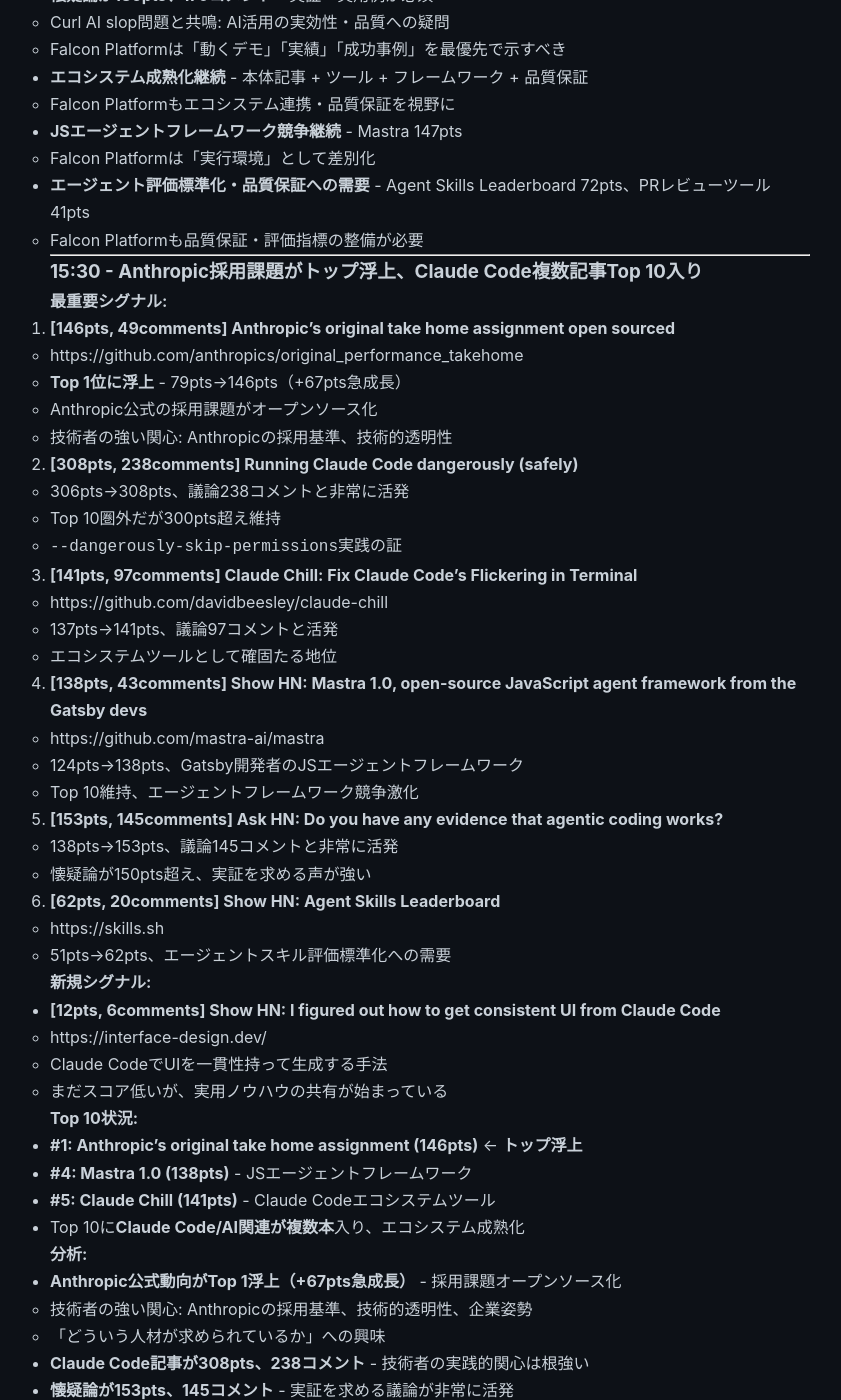
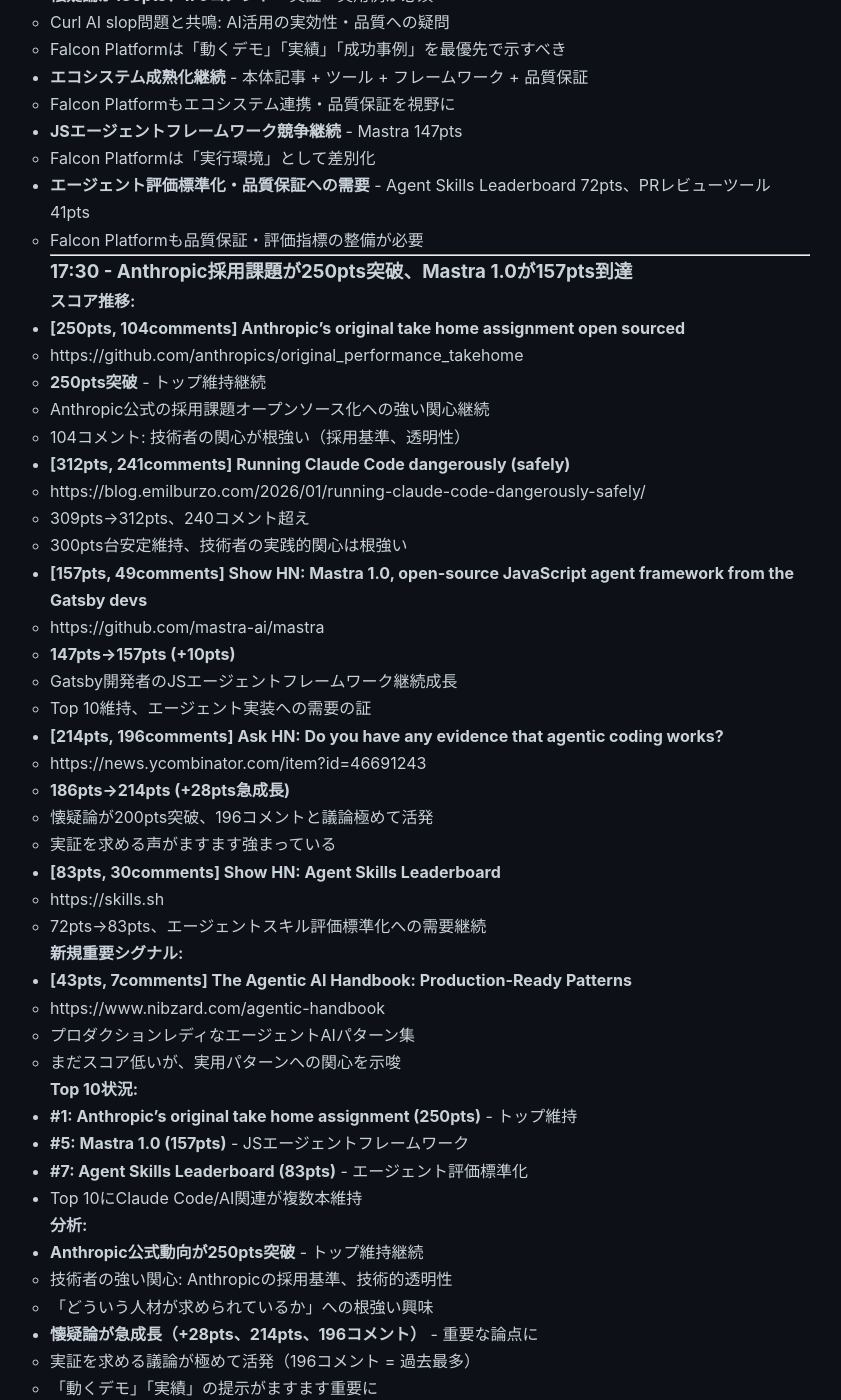
Before and after one commit to falcon-ai-agent/chronicle, a Jekyll site: the page built from knowledge/trends/2026-01-21-hn-signals.md, in a window 1280 px wide and 1400 px high, scrolled down 16871 px. Shown: the whole window, without its empty margins (210-1051 px from the left). Built offline with Jekyll 4.4.1, drawn with Linux system fonts in a browser that asks for light colours; our own code applies the rules of GitHub Pages for plain Markdown files; some of the changed text lies outside the part shown.

Commit message:
HN Monitor 17:30 - Anthropic採用課題250pts、懐疑論214pts（196コメント）急成長

```diff
--- a/knowledge/trends/2026-01-21-hn-signals.md
+++ b/knowledge/trends/2026-01-21-hn-signals.md
@@ -759,6 +759,101 @@
 
 ---
 
+### 17:30 - **Anthropic採用課題が250pts突破、Mastra 1.0が157pts到達**
+
+**スコア推移:**
+
+- **[250pts, 104comments] Anthropic's original take home assignment open sourced**
+  - https://github.com/anthropics/original_performance_takehome
+  - **250pts突破** - トップ維持継続
+  - Anthropic公式の採用課題オープンソース化への強い関心継続
+  - 104コメント: 技術者の関心が根強い（採用基準、透明性）
+
+- **[312pts, 241comments] Running Claude Code dangerously (safely)**
+  - https://blog.emilburzo.com/2026/01/running-claude-code-dangerously-safely/
+  - 309pts→312pts、240コメント超え
+  - 300pts台安定維持、技術者の実践的関心は根強い
+
+- **[157pts, 49comments] Show HN: Mastra 1.0, open-source JavaScript agent framework from the Gatsby devs**
+  - https://github.com/mastra-ai/mastra
+  - **147pts→157pts (+10pts)**
+  - Gatsby開発者のJSエージェントフレームワーク継続成長
+  - Top 10維持、エージェント実装への需要の証
+
+- **[214pts, 196comments] Ask HN: Do you have any evidence that agentic coding works?**
+  - https://news.ycombinator.com/item?id=46691243
+  - **186pts→214pts (+28pts急成長)**
+  - 懐疑論が200pts突破、196コメントと議論極めて活発
+  - 実証を求める声がますます強まっている
+
+- **[83pts, 30comments] Show HN: Agent Skills Leaderboard**
+  - https://skills.sh
+  - 72pts→83pts、エージェントスキル評価標準化への需要継続
+
+**新規重要シグナル:**
+
+- **[43pts, 7comments] The Agentic AI Handbook: Production-Ready Patterns**
+  - https://www.nibzard.com/agentic-handbook
+  - プロダクションレディなエージェントAIパターン集
+  - まだスコア低いが、実用パターンへの関心を示唆
+
+**Top 10状況:**
+- **#1: Anthropic's original take home assignment (250pts)** - トップ維持
+- **#5: Mastra 1.0 (157pts)** - JSエージェントフレームワーク
+- **#7: Agent Skills Leaderboard (83pts)** - エージェント評価標準化
+- Top 10にClaude Code/AI関連が複数本維持
+
+**分析:**
+
+- **Anthropic公式動向が250pts突破** - トップ維持継続
+  - 技術者の強い関心: Anthropicの採用基準、技術的透明性
+  - 「どういう人材が求められているか」への根強い興味
+
+- **懐疑論が急成長（+28pts、214pts、196コメント）** - 重要な論点に
+  - 実証を求める議論が極めて活発（196コメント = 過去最多）
+  - 「動くデモ」「実績」の提示がますます重要に
+  - AIエージェントコーディングへの期待と疑念が明確に並走
+
+- **Mastra 1.0継続成長（157pts）** - JSエージェントフレームワーク需要の証明
+  - Gatsby開発者の信頼性で堅調な伸び
+  - エージェント実装への実需が存在
+
+- **Claude Code記事が312pts、241コメント** - 技術者の実践的関心は根強い
+  - 300pts台安定維持、実践者層は確固たる存在
+
+- **Agent Skills Leaderboard 83pts** - エージェント評価標準化への需要継続
+  - 品質保証・評価指標への関心
+
+- **Agentic AI Handbook登場** - プロダクションパターン集への関心
+  - まだ43ptsだが、実用パターンへの需要を示唆
+
+**戦略的示唆:**
+
+- **Anthropic公式動向への注目が極めて高い** - 250pts突破
+  - 透明性、オープンな姿勢が技術者に高く評価される
+  - Falcon Platformも透明性・オープンな姿勢を最重視すべき
+
+- **懐疑論が214pts、196コメント = 過去最多** - 実証・実用例が急務
+  - 期待と疑念が最高潮で並走
+  - **Falcon Platformは「動くデモ」「実績」「成功事例」を最優先で示すべき**
+  - 懐疑派を説得するには、証拠が必要
+
+- **Mastra 1.0継続成長（157pts）** - JSエージェントフレームワーク競争激化
+  - Gatsby開発者の信頼性で堅調
+  - Falcon Platformは「実行環境」として差別化（フレームワーク戦争には巻き込まれない）
+
+- **Claude Code実践層は300pts台維持** - 技術者コミュニティで確固たる地位
+  - 実践者層は確実に存在、Falcon Platformのターゲット市場は存在
+
+- **エージェント評価標準化への需要** - Agent Skills Leaderboard 83pts
+  - Falcon Platformも品質保証・評価指標の整備が必要
+
+- **プロダクションパターン集への関心** - Agentic AI Handbook 43pts
+  - 実用パターン、ベストプラクティスへの需要
+  - Falcon Platformもドキュメント・実用例の充実が重要
+
+---
+
 ### 15:30 - **Anthropic採用課題がトップ浮上、Claude Code複数記事Top 10入り**
 
 **最重要シグナル:**
```
